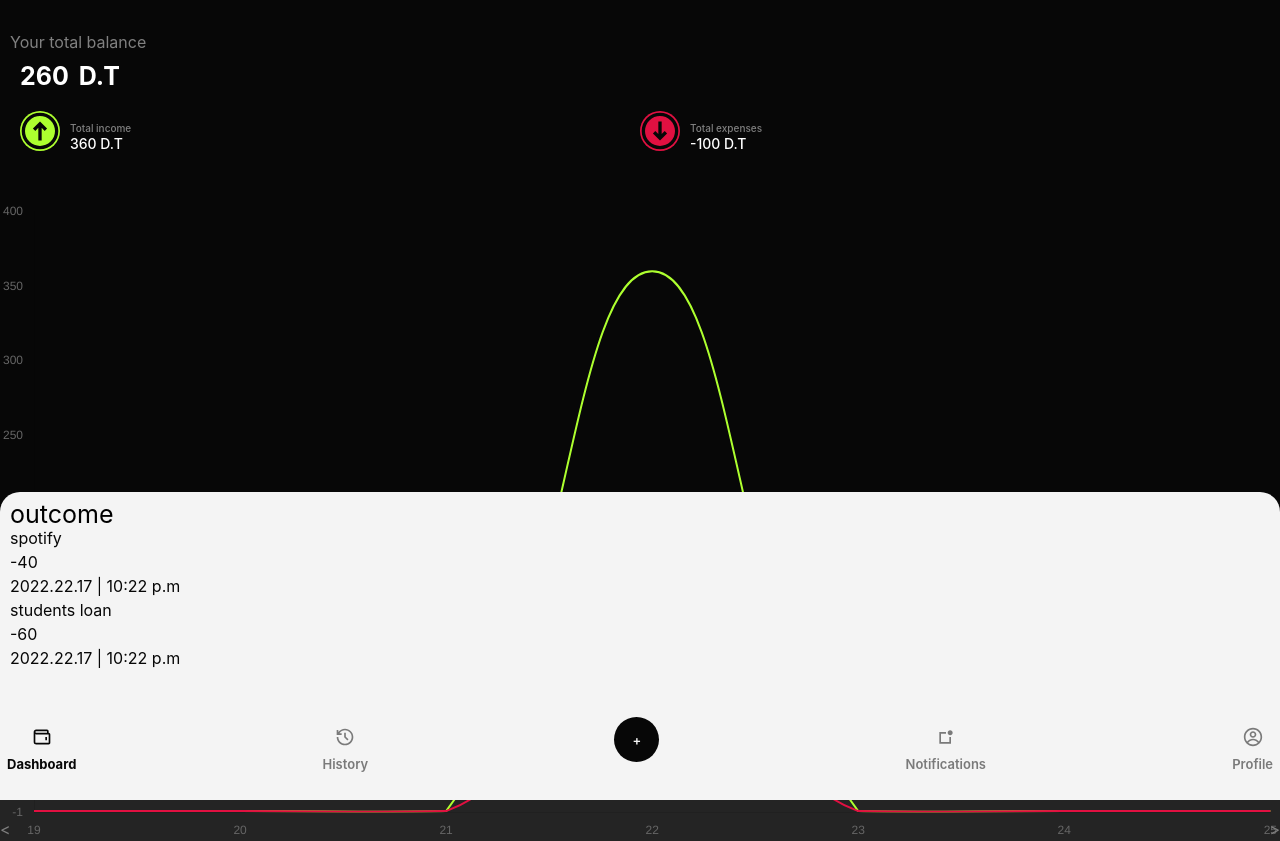
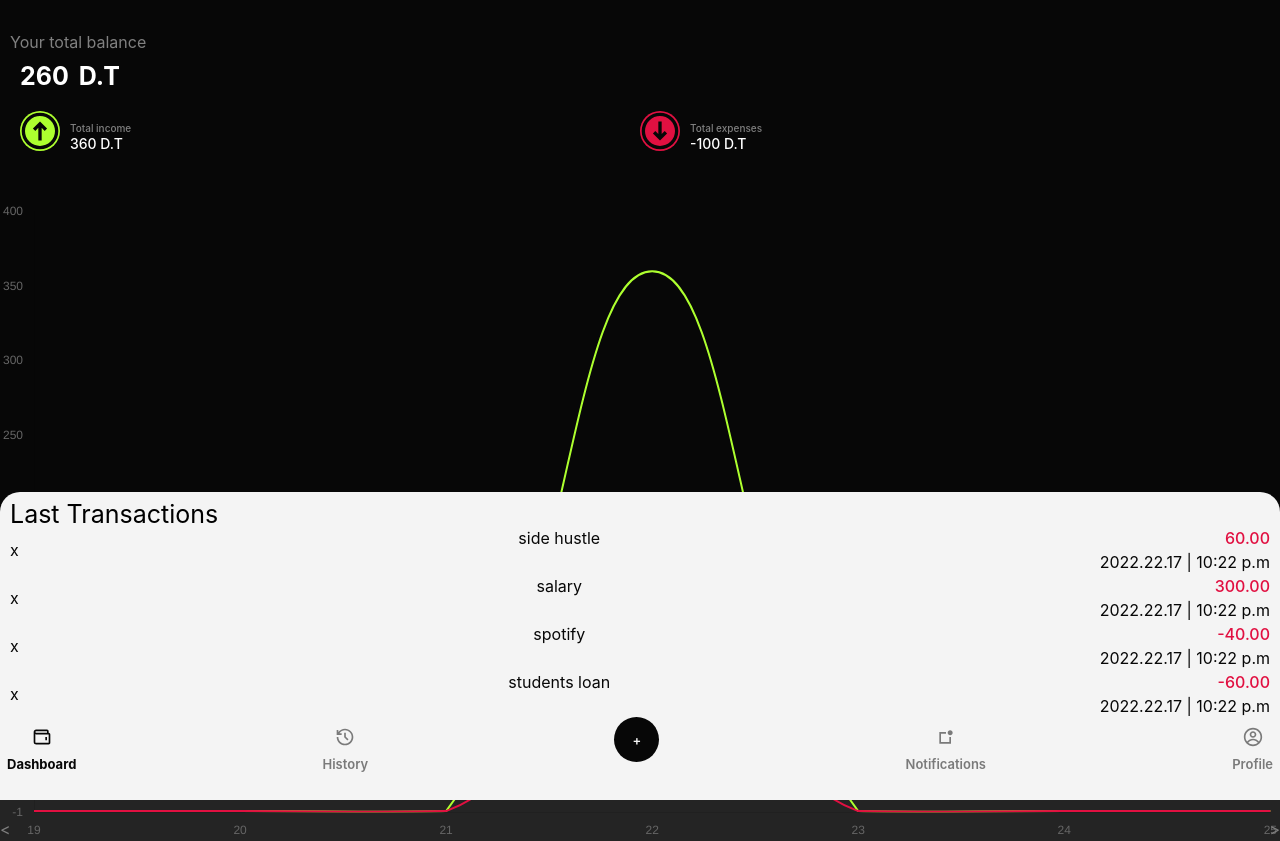
Before and after one commit to Mazen2378/expense-tracker, a React (Vite) app: page /dashboard in a window 1280 px wide. Built offline with nearby package versions, Linux system fonts and the light colour scheme.

Commit message:
minor changes

```diff
--- a/src/App.css
+++ b/src/App.css
@@ -288,6 +288,13 @@ nav .link.active {
     color: black;
 }
 
-.expense-container p {
-    color: gray;
+.expense-container .description {
+    display: flex;
+    flex-direction: column;
+    align-items: flex-end;
+    justify-content: flex-end;
 }
+.description .negative{
+    color: rgba(225, 16, 65,1);
+    font-weight: 500;
+}
--- /dev/null
+++ b/src/components/.#RecentTransactions.tsx
@@ -0,0 +1 @@
+USER@PC.3644:1665494007
--- a/src/components/RecentTransactions.tsx
+++ b/src/components/RecentTransactions.tsx
@@ -1,14 +1,19 @@
-import { format, getDate, getHours, getISODay, getMinutes, getMonth, getTime, getYear } from 'date-fns';
-import getDayOfYear from 'date-fns/fp/getDayOfYear/index';
+import { format} from 'date-fns';
 import React, {useContext} from 'react'
 import { BalanceContext } from '../context/BlanceContext';
 
 
-const RecentTransactions:React.FC = () => {
-    const { transactions } = useContext(BalanceContext)
+const RecentTransactions:React.FC = (e,) => {
+    const { transactions, setTransactions } = useContext(BalanceContext)
+  const handleClick:React.MouseEventHandler<HTMLButtonElement> = (e) => {
+    console.log("hi")
+  }
   return (
     <>
           <div className='dash-panel'>
+            <h1>
+              Last Transactions
+            </h1>
               {/* <h1>income</h1>
               {transactions.income.map((t,index) => {
                   return (
@@ -22,21 +27,55 @@ const RecentTransactions:React.FC = () => {
                     </div>
                   )
               })} */}
-              <h1>outcome</h1>
+              {transactions.income.map((t,index) => {
+                const date = new Date(t.date)
+                  return (
+                      <div className="expense-container" key={index}>
+                        <button onClick={()=> {
+                              const newIncome = transactions.income.filter((trans)=>trans.id !== t.id )
+                          setTransactions({...transactions,income:newIncome})
+
+                        }}>x</button>
+                          <p>
+                              {t.description}
+                          </p>
+                          <div className="description">
+                              <p className='negative'>
+                                  {
+                                   t.amount % 1 === 0 ? `${t.amount}.00`: t.amount
+                                  }
+                              </p>
+                              <p>
+                                  {format(date, "yyy.mm.dd | hh:mm aaaaa.'m'")}
+                                  {/* {`${getDate(new Date(date))}.${getMonth(date)}.${getYear(date)} | ${getHours(date)}:${getMinutes(date)} ${get(date)}`} */}
+                              </p>
+                          </div>
+                      </div>
+                  )
+              })}
               {transactions.outcome.map((t,index) => {
                 const date = new Date(t.date)
                   return (
-                      <div className="eexpense-container" key={index}>
+                      <div className="expense-container" key={index}>
+                        <button onClick={()=> {
+                              const newOutcome = transactions.outcome.filter((trans)=>trans.id !== t.id )
+                          setTransactions({...transactions,outcome:newOutcome})
+
+                        }}>x</button>
                           <p>
                               {t.description}
                           </p>
-                          <p>
-                              {t.amount}
-                          </p>
-                          <p>
-                              {format(new Date(), "yyy.mm.dd | hh:mm aaaaa.'m'")}
-                              {/* {`${getDate(new Date(date))}.${getMonth(date)}.${getYear(date)} | ${getHours(date)}:${getMinutes(date)} ${get(date)}`} */}
-                          </p>
+                          <div className="description">
+                              <p className='negative'>
+                                  {
+                                   t.amount % 1 === 0 ? `${t.amount}.00`: t.amount
+                                  }
+                              </p>
+                              <p>
+                                  {format(new Date(), "yyy.mm.dd | hh:mm aaaaa.'m'")}
+                                  {/* {`${getDate(new Date(date))}.${getMonth(date)}.${getYear(date)} | ${getHours(date)}:${getMinutes(date)} ${get(date)}`} */}
+                              </p>
+                          </div>
                       </div>
                   )
               })}
```
Also changed, not shown: src/components/Calcul.tsx (added).
